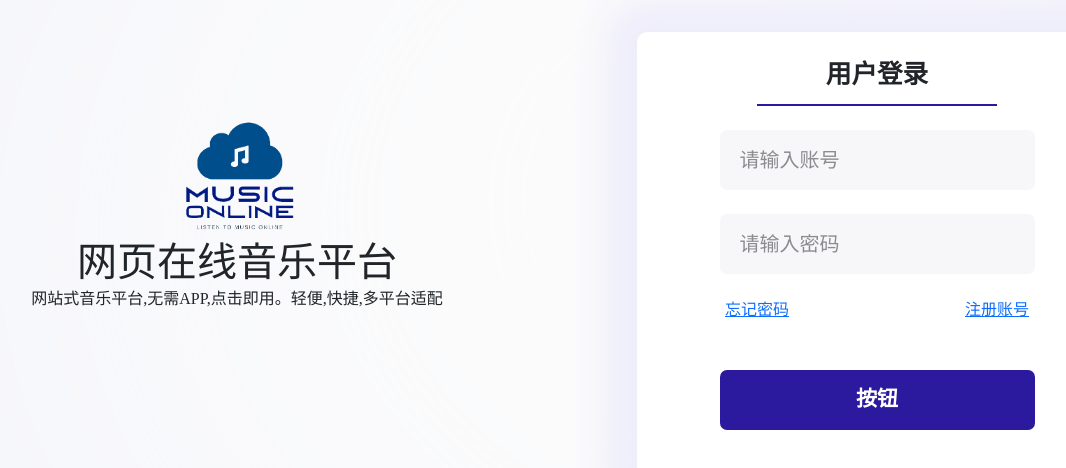
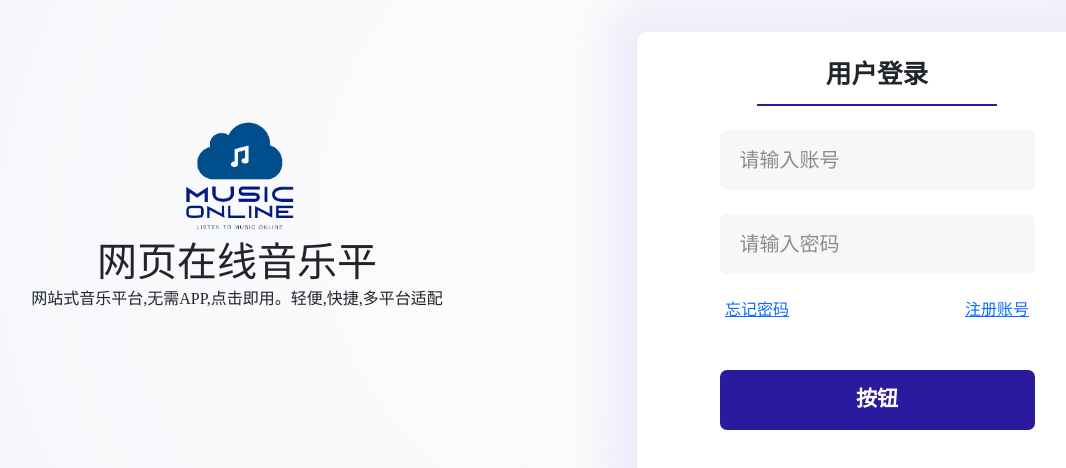
Before and after one commit to blackhaird/v_frontEnd, a Vue app: page / in a window 1280 px wide. Shown: the part 168-636 px from the top of the page, without its empty margins (83-1149 px from the left). Built offline with nearby package versions, Linux system fonts and the light colour scheme.

Commit message:
[1.3bata] 完成了main页面的设计与修改
待完成：
main页面的topSidebar
页面的跳转功能

```diff
--- a/src/welcome_page/src/welcome.vue
+++ b/src/welcome_page/src/welcome.vue
@@ -14,7 +14,7 @@
           </div>
           <div class="row">
             <h1 class="col">
-              网页在线音乐平台
+              网页在线音乐平
             </h1>
             <span>网站式音乐平台,无需APP,点击即用。轻便,快捷,多平台适配</span>
           </div>
```
